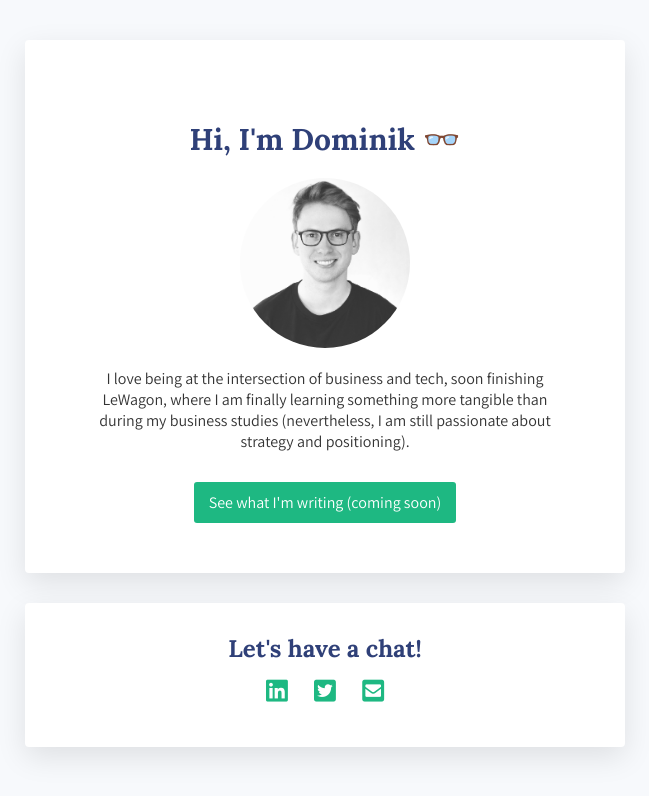
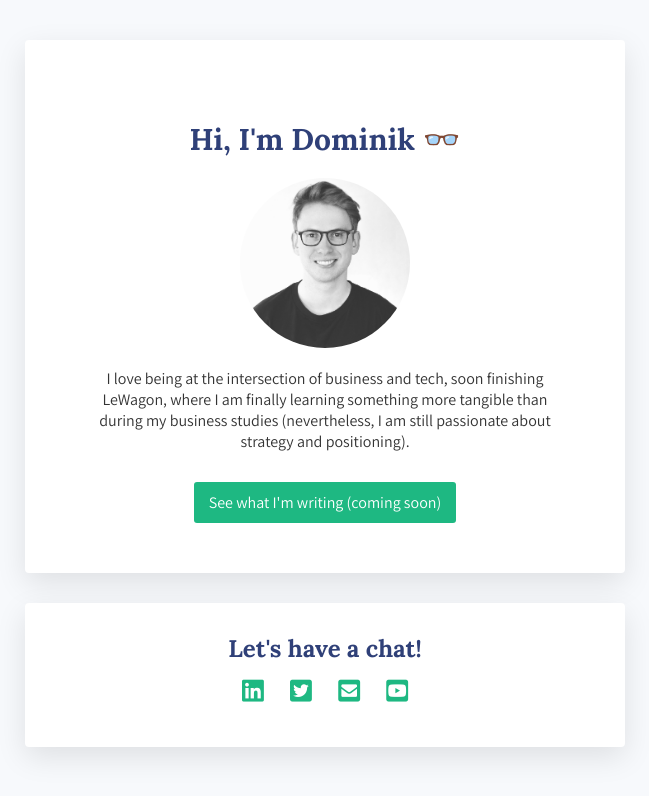
Before and after one commit to woj3/profile, a plain HTML site: page index.html in a window 1280 px wide. Shown: the whole page, without its empty margins (315-964 px from the left). Drawn offline with Linux system fonts and the light colour scheme.

Commit message:
add social link

```diff
--- a/index.html
+++ b/index.html
@@ -23,21 +23,31 @@
   <div class="card" id=follow-card>
     <h2>Let's have a chat!</h2>
     <ul class=list-inline>
+
       <li>
         <a href="https://www.linkedin.com/in/dominikwoj/" target="_blank">
           <i class="fab fa-linkedin"></i>
         </a>
       </li>
+
       <li>
         <a href="https://twitter.com/domwoj" target="_blank">
           <i class="fab fa-twitter-square"></i>
         </a>
       </li>
+
       <li>
         <a href="mailto:dominik.wojciechowski@startglobal.org">
           <i class="fas fa-envelope-square"></i>
         </a>
       </li>
+
+      <li>
+        <a href="https://www.youtube.com/watch?v=IzVqkV_hQjc" target="_blank">
+          <i class="fab fa-youtube-square"></i>
+        </a>
+      </li>
+
     </ul>
   </div>
 
```
